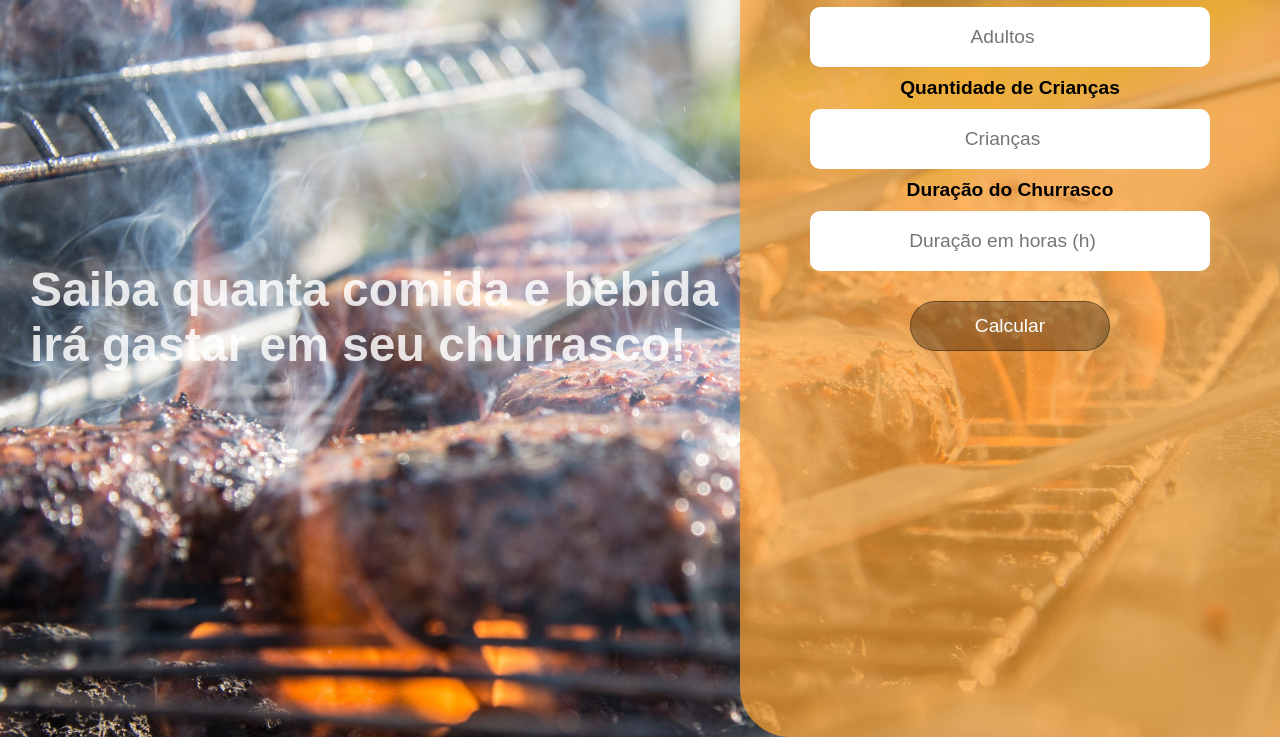
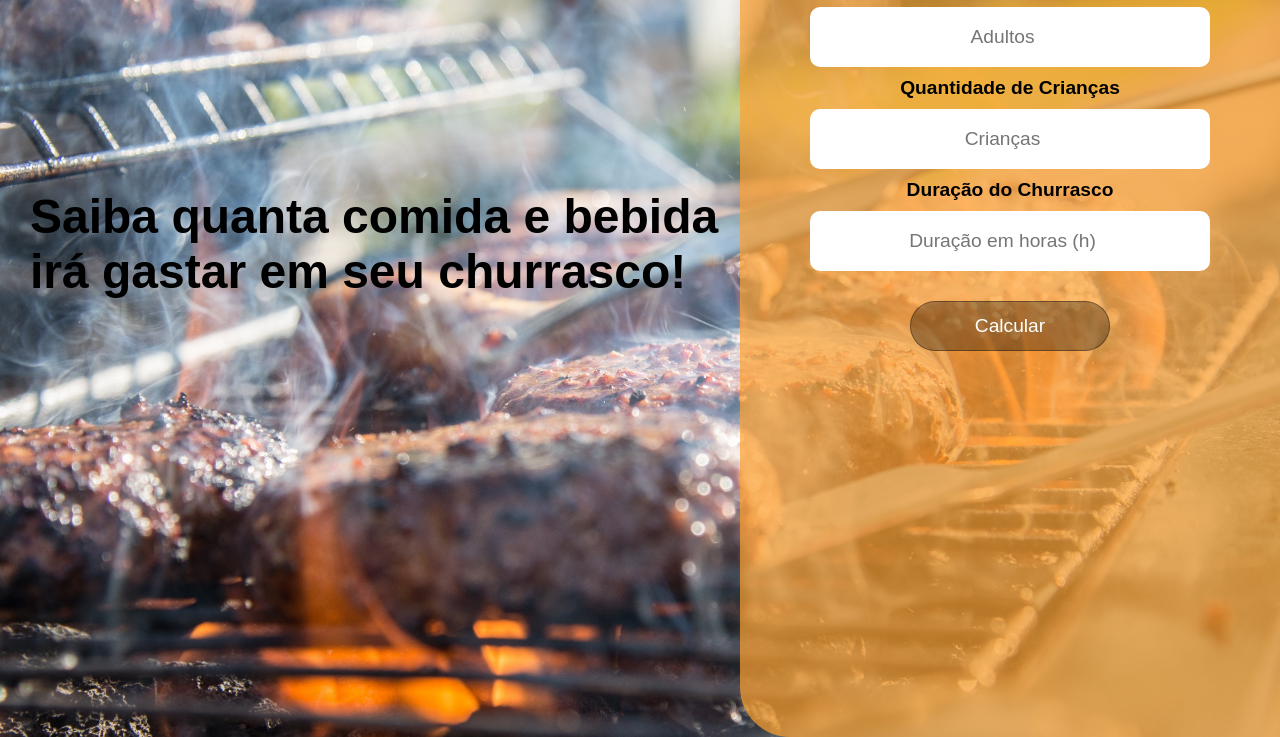
Before and after one commit to JonataRossanttles/Churrascometro, a plain HTML site: page index.html in a window 1280 px wide. Shown: the part 103-840 px from the top of the page. Drawn offline with Linux system fonts and the light colour scheme.

Commit message:
Add files via upload

```diff
--- a/style.css
+++ b/style.css
@@ -60,6 +60,7 @@ h2{
     height: 60px;
     text-align: center;
 
+
 }
 #botao-calcular{
     display: block;
@@ -83,13 +84,16 @@ h2{
     margin: 5px 0px 5px 0px;
 }
 span{
+
     display: inline-block;
-    color: rgba(255, 255, 255, 0.837);
+    /*color: rgba(255, 255, 255, 0.837);*/
+    color: black;
     font-family: "Poppins", sans-serif;
     font-size: 3rem;
     font-weight: bold;
-    margin-top: 50%;
+    margin-top: 40%;
     margin-left: 30px;
+
     width: 700px;
 
 }
```
